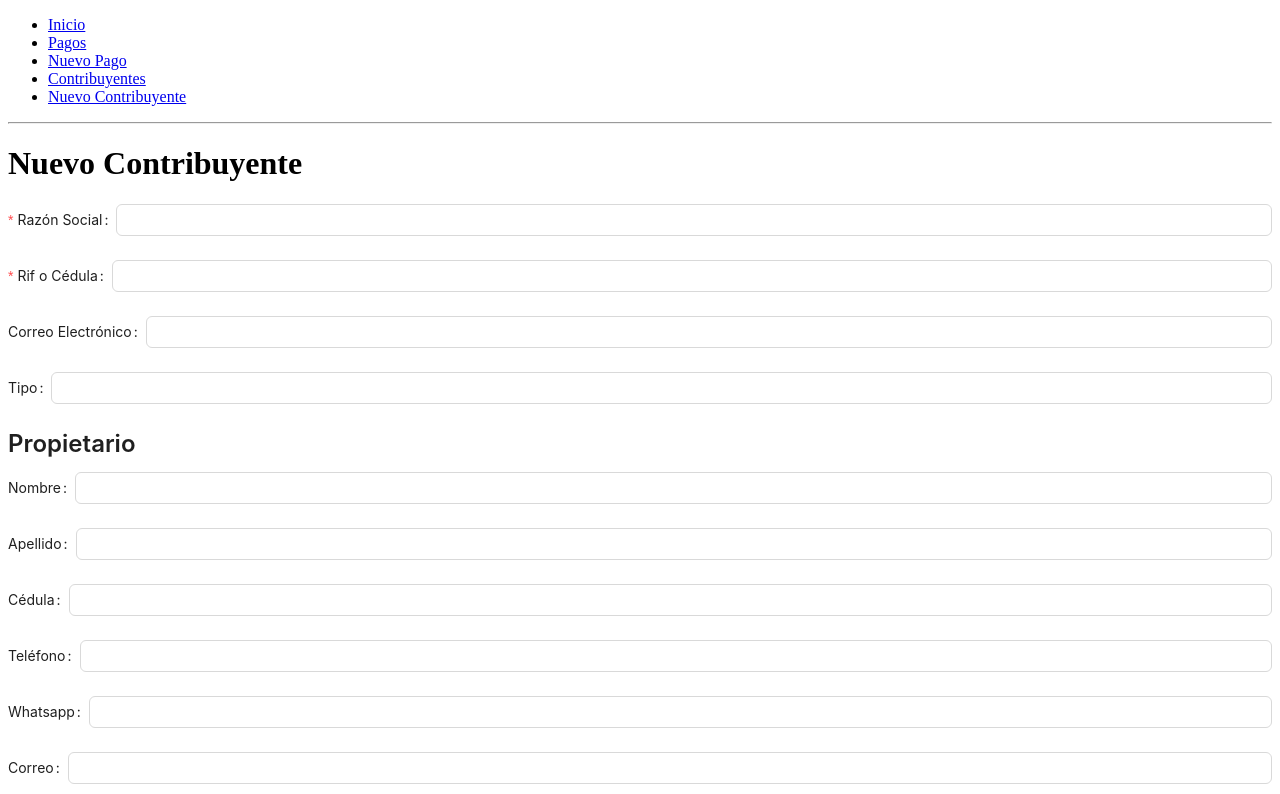
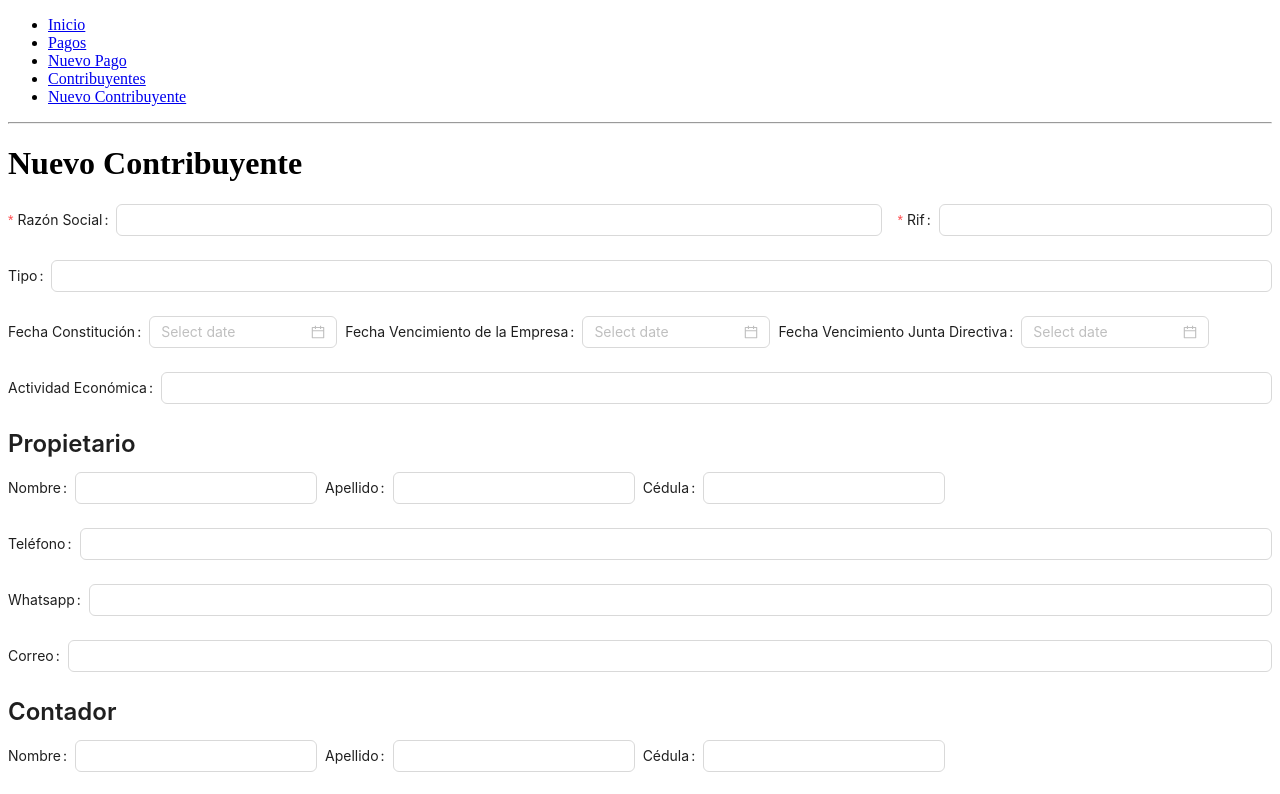
Before and after one commit to Douglas571/sedemat_system, a React (Vite) app in the folder frontend/: page /business/new in a window 1280 px wide. Shown: the top 794 px of the page. Built offline with nearby package versions, Linux system fonts and the light colour scheme.

Commit message:
Added: More inputs to the new business form

```diff
--- a/frontend/src/pages/BusinessNew.tsx
+++ b/frontend/src/pages/BusinessNew.tsx
@@ -1,6 +1,6 @@
 import React from 'react'
-import { FormProps } from 'antd'
-import { Form, Input, Button, message, Typography } from 'antd'
+import { DatePicker, FormProps } from 'antd'
+import { Form, Input, Button, message, Typography, Space, Flex } from 'antd'
 import _ from 'lodash'
 
 import * as api from '../util/api'
@@ -97,6 +97,7 @@ function BusinessNew(): JSX.Element {
                     ]
                 }}
             >
+                <Flex gap='middle'>
                     <Form.Item<FormFields>
                         rules={[
                             {
@@ -106,6 +107,9 @@ function BusinessNew(): JSX.Element {
                         ]}
                         label='Razón Social'
                         name='businessName'
+                        style={{
+                            width: '70%'
+                        }}
                     >
                         <Input/>
                     </Form.Item>
@@ -116,22 +120,57 @@ function BusinessNew(): JSX.Element {
                                 message: "Introduzca el rif o la cédula"
                             }
                         ]}
-                    label='Rif o Cédula'
+                        label='Rif'
                         name='dni'
+                        style={{
+                            width: '30%'
+                        }}
                     >
                         <Input/>
                     </Form.Item>
-                <Form.Item<FormFields>
+                </Flex>
+                {/* <Form.Item<FormFields>
                     label='Correo Electrónico'
                     name='email'
                 >
                     <Input/>
+                </Form.Item> */}
+
+                <Form.Item
+                    // it can be normal or special
+                    label='Tipo: '
+                    name='type'
+                >
+                    <Input/>
+                </Form.Item>
+
+                <Space>
+                    {/* Define good names */}
+                    <Form.Item
+                        label='Fecha Constitución: '
+                        name='a'
+                    >
+                        <DatePicker/>
                     </Form.Item>
 
                     <Form.Item
-                    // if it is normal or special
-                    label='Tipo: '
-                    name='type'
+                        label='Fecha Vencimiento de la Empresa: '
+                        name='b'
+                    >
+                        <DatePicker/>
+                    </Form.Item>
+                    <Form.Item
+                        label='Fecha Vencimiento Junta Directiva: '
+                        name='c'
+                    >
+                        <DatePicker/>
+                    </Form.Item>
+                </Space>
+
+                <Form.Item
+                    // it can be normal or special
+                    label='Actividad Económica: '
+                    name='economicActivity'
                 >
                     <Input/>
                 </Form.Item>
@@ -139,6 +178,7 @@ function BusinessNew(): JSX.Element {
                 <Title level={3}>
                     Propietario
                 </Title>
+                <Space>
                     <Form.Item
                         label='Nombre: '
                         name={["owner", "firstName"]}
@@ -157,6 +197,7 @@ function BusinessNew(): JSX.Element {
                     >
                         <Input/>
                     </Form.Item>
+                </Space>
                 <Form.Item
                     label='Teléfono: '
                     name={["owner", "phone"]}
@@ -179,6 +220,7 @@ function BusinessNew(): JSX.Element {
                 <Title level={3}>
                     Contador
                 </Title>
+                <Space>
                     <Form.Item
                         label='Nombre: '
                         name={["accountant", "firstName"]}
@@ -197,6 +239,7 @@ function BusinessNew(): JSX.Element {
                     >
                         <Input/>
                     </Form.Item>
+                </Space>
                 <Form.Item
                     label='Teléfono: '
                     name={["accountant", "phone"]}
@@ -219,6 +262,7 @@ function BusinessNew(): JSX.Element {
                 <Title level={3}>
                     Administrador
                 </Title>
+                <Space>
                     <Form.Item
                         label='Nombre: '
                         name={["administrator", "firstName"]}
@@ -237,6 +281,7 @@ function BusinessNew(): JSX.Element {
                     >
                         <Input/>
                     </Form.Item>
+                </Space>
                 <Form.Item
                     label='Teléfono: '
                     name={["administrator", "phone"]}
@@ -278,9 +323,15 @@ function BusinessNew(): JSX.Element {
                                                             <Input />
                                                         </Form.Item>
 
+                                                        <Space>
                                                             <Form.Item label="Dimensiones (Mts2)" name={[field.name, 'dimensions']}>
                                                                 <Input />
                                                             </Form.Item>
+
+                                                            <Form.Item label="Tipo" name={[field.name, 'type']}>
+                                                                <Input />
+                                                            </Form.Item>
+                                                        </Space>
                                                     </span>
                                                 </div>
                                             )
```
Lines whose indentation alone changed are shown as unchanged.
